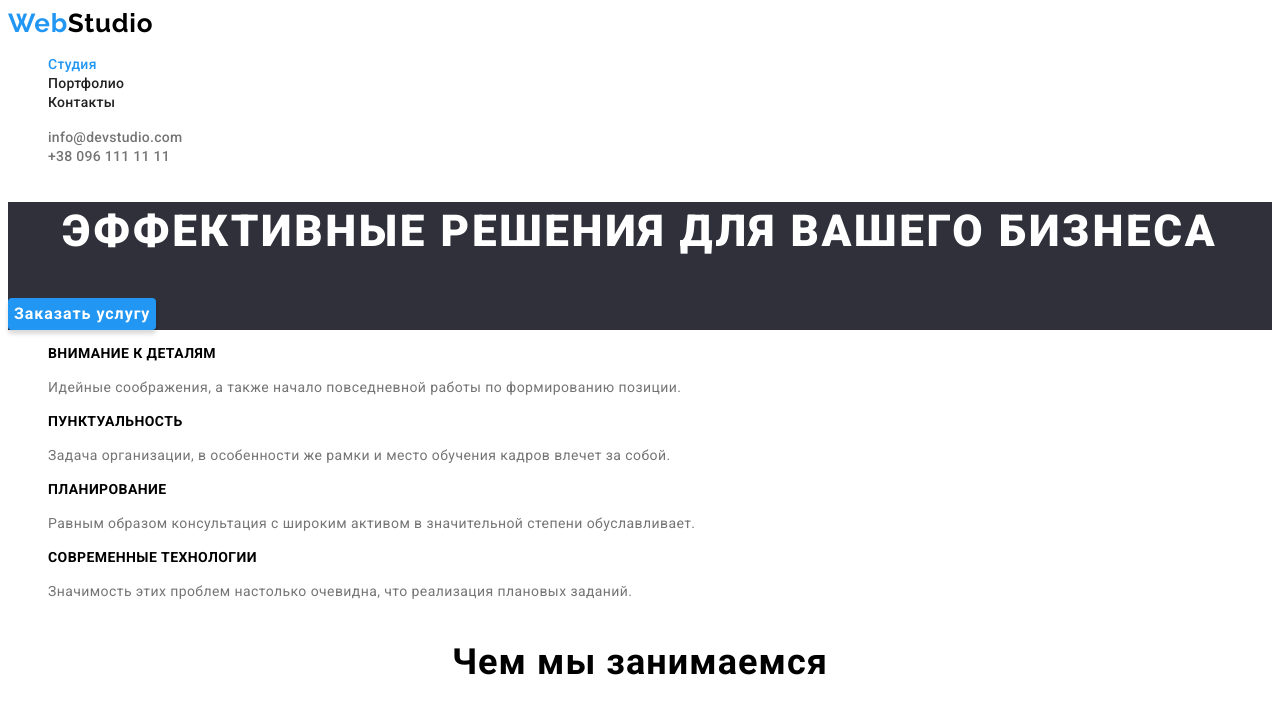
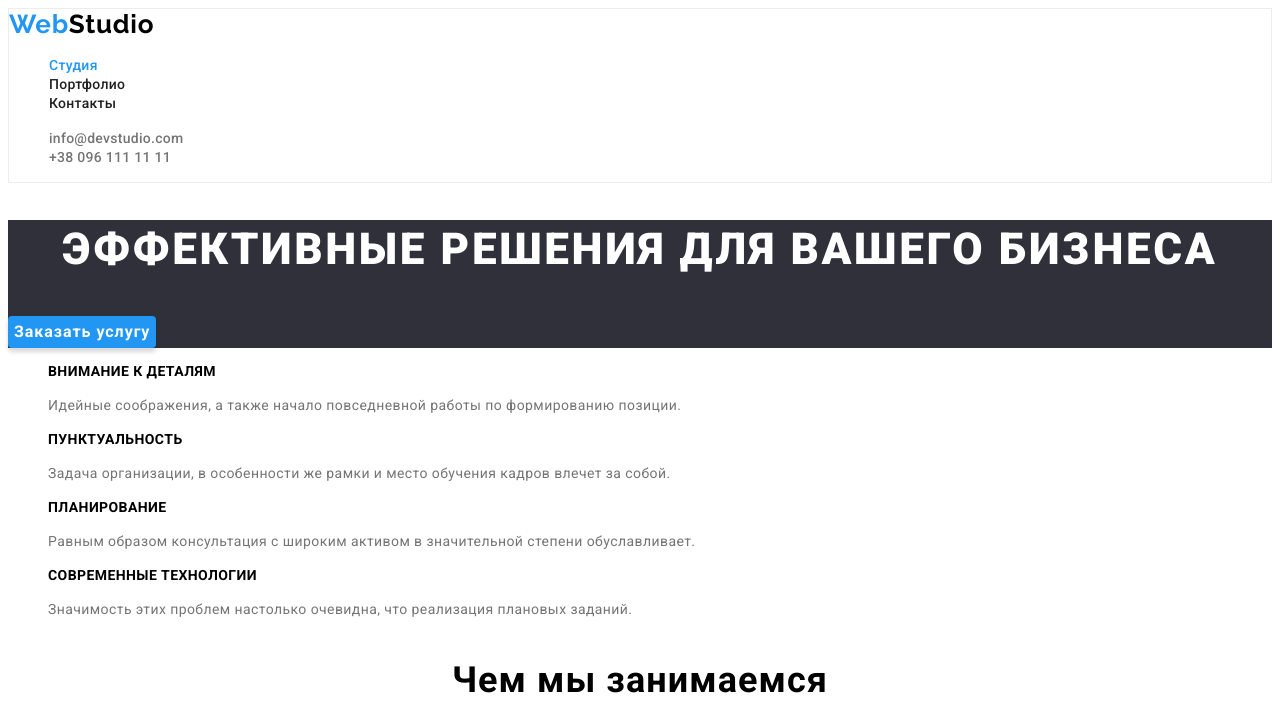
Before and after one commit to rostiq/goit-markup-hw-02, a plain HTML site: page index.html in a window 1280 px wide. Shown: the top 720 px of the page. Drawn offline with Linux system fonts and the light colour scheme.

Commit message:
add header border

```diff
--- a/css/styles.css
+++ b/css/styles.css
@@ -34,6 +34,10 @@ body {
 }
 
 /* header */
+
+.hat {
+    border: 1px solid #ececec;
+}
 
 .logo-web {
     font-family: 'Raleway';
--- a/index.html
+++ b/index.html
@@ -14,7 +14,7 @@
     <link rel="stylesheet" href="./css/styles.css">
 </head>
 <body>
-    <header>
+    <header class="hat">
         <a href="./index.html" lang="en" class="links"><span class="logo-web">Web</span><span class="logo-studio">Studio</span></a>
         <nav>
             <ul class="list">
```
